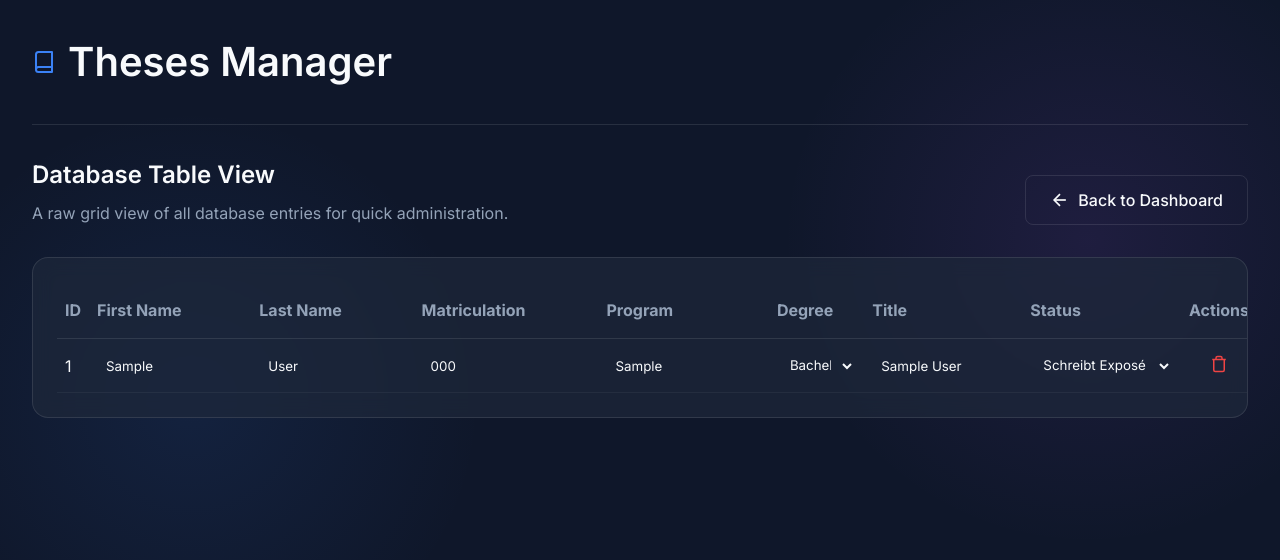
After one commit to vonunwerth/ThesesManager, a Flask app: page /table in a window 1280 px wide. The commit adds this page. Shown: the top 560 px of the page. Run offline with Flask 3, Linux system fonts and the light colour scheme; tables that the repository leaves empty hold one stand-in row (values such as "Sample post").

Commit message:
no doubles, archive, data table view

```diff
--- a/app.py
+++ b/app.py
@@ -32,10 +32,23 @@ with app.app_context():
 @app.route('/')
 def index():
     # Sort by submission date, handling nulls (put them at the end)
+    all_students = Student.query.all()
+    today = datetime.now().date()
+
+    active_students = [s for s in all_students if s.status != 'Bewertet']
+    graded_students = [s for s in all_students if s.status == 'Bewertet']
+
+    active_students.sort(key=lambda s: s.submission_date or datetime.max.date())
+    graded_students.sort(key=lambda s: s.submission_date or datetime.min.date(), reverse=True)
+
+    return render_template('index.html', students=active_students, graded_students=graded_students, today=today)
+
+@app.route('/table')
+def table_view():
     students = Student.query.all()
-    today = datetime.now().date()
-    students.sort(key=lambda s: s.submission_date or datetime.max.date())
-    return render_template('index.html', students=students, today=today)
+    # Sort by ID or whichever makes sense
+    students.sort(key=lambda s: s.id)
+    return render_template('table.html', students=students)
 
 @app.route('/api/students', methods=['POST'])
 def add_student():
--- a/static/js/main.js
+++ b/static/js/main.js
@@ -71,12 +71,19 @@ document.addEventListener('DOMContentLoaded', () => {
 
         document.getElementById('addStudentForm').addEventListener('submit', (e) => {
             e.preventDefault();
+
+            // Prevent double submission
+            const submitBtn = e.target.querySelector('button[type="submit"]');
+            submitBtn.disabled = true;
+            submitBtn.textContent = 'Saving...';
+
             const data = {
                 first_name: document.getElementById('first_name').value,
                 last_name: document.getElementById('last_name').value,
                 matriculation_number: document.getElementById('matriculation_number').value,
                 program: document.getElementById('program').value,
                 degree_type: document.getElementById('degree_type').value,
+                title: document.getElementById('title').value,
                 start_date: document.getElementById('start_date').value,
                 submission_date: document.getElementById('submission_date').value,
                 regular_meeting: document.getElementById('regular_meeting').value,
@@ -94,7 +101,15 @@ document.addEventListener('DOMContentLoaded', () => {
                 .then(resData => {
                     if (resData.success) {
                         window.location.reload();
+                    } else {
+                        submitBtn.disabled = false;
+                        submitBtn.textContent = 'Save Student';
                     }
+                })
+                .catch(err => {
+                    console.error(err);
+                    submitBtn.disabled = false;
+                    submitBtn.textContent = 'Save Student';
                 });
         });
     }
--- /dev/null
+++ b/templates/table.html
@@ -0,0 +1,170 @@
+{% extends "base.html" %}
+
+{% block content %}
+<div class="dashboard-header" style="display: flex; justify-content: space-between; align-items: flex-end;">
+    <div>
+        <h2>Database Table View</h2>
+        <p>A raw grid view of all database entries for quick administration.</p>
+    </div>
+    <a href="{{ url_for('index') }}" class="btn btn-secondary">
+        <svg width="20" height="20" viewBox="0 0 24 24" fill="none" stroke="currentColor" stroke-width="2">
+            <line x1="19" y1="12" x2="5" y2="12"></line>
+            <polyline points="12 19 5 12 12 5"></polyline>
+        </svg>
+        Back to Dashboard
+    </a>
+</div>
+
+<div class="glass-panel" style="padding: 1.5rem; overflow-x: auto;">
+    <table class="db-table" style="width: 100%; text-align: left; border-collapse: collapse; min-width: 1200px;">
+        <thead>
+            <tr style="border-bottom: 1px solid var(--border-color); color: var(--text-secondary);">
+                <th style="padding: 1rem 0.5rem;">ID</th>
+                <th style="padding: 1rem 0.5rem;">First Name</th>
+                <th style="padding: 1rem 0.5rem;">Last Name</th>
+                <th style="padding: 1rem 0.5rem;">Matriculation</th>
+                <th style="padding: 1rem 0.5rem;">Program</th>
+                <th style="padding: 1rem 0.5rem;">Degree</th>
+                <th style="padding: 1rem 0.5rem;">Title</th>
+                <th style="padding: 1rem 0.5rem;">Status</th>
+                <th style="padding: 1rem 0.5rem; text-align: center;">Actions</th>
+            </tr>
+        </thead>
+        <tbody>
+            {% for student in students %}
+            <tr class="table-row" data-id="{{ student.id }}"
+                style="border-bottom: 1px solid rgba(255,255,255,0.05); transition: background-color 0.2s;">
+                <td style="padding: 0.75rem 0.5rem;">{{ student.id }}</td>
+                <td style="padding: 0.75rem 0.5rem;"><input type="text" class="table-input" data-field="first_name"
+                        value="{{ student.first_name }}"></td>
+                <td style="padding: 0.75rem 0.5rem;"><input type="text" class="table-input" data-field="last_name"
+                        value="{{ student.last_name }}"></td>
+                <td style="padding: 0.75rem 0.5rem;"><input type="text" class="table-input"
+                        data-field="matriculation_number" value="{{ student.matriculation_number }}"></td>
+                <td style="padding: 0.75rem 0.5rem;"><input type="text" class="table-input" data-field="program"
+                        value="{{ student.program }}"></td>
+                <td style="padding: 0.75rem 0.5rem;">
+                    <select class="table-input" data-field="degree_type">
+                        <option value="Bachelor" {% if student.degree_type=='Bachelor' %}selected{% endif %}>Bachelor
+                        </option>
+                        <option value="Master" {% if student.degree_type=='Master' %}selected{% endif %}>Master</option>
+                    </select>
+                </td>
+                <td style="padding: 0.75rem 0.5rem;"><input type="text" class="table-input" data-field="title"
+                        value="{{ student.title }}"></td>
+                <td style="padding: 0.75rem 0.5rem;">
+                    <select class="table-input" data-field="status">
+                        <option value="Erste Idee" {% if student.status=='Erste Idee' %}selected{% endif %}>Erste Idee
+                        </option>
+                        <option value="Schreibt Expose" {% if student.status=='Schreibt Expose' %}selected{% endif %}>
+                            Schreibt Exposé</option>
+                        <option value="Expose wartet auf Review" {% if student.status=='Expose wartet auf Review'
+                            %}selected{% endif %}>Exposé wartet auf Review</option>
+                        <option value="Anmeldung eingereicht" {% if student.status=='Anmeldung eingereicht' %}selected{%
+                            endif %}>Anmeldung eingereicht</option>
+                        <option value="Angemeldet" {% if student.status=='Angemeldet' %}selected{% endif %}>Angemeldet
+                        </option>
+                        <option value="Abgegeben" {% if student.status=='Abgegeben' %}selected{% endif %}>Abgegeben
+                        </option>
+                        <option value="Bewertet" {% if student.status=='Bewertet' %}selected{% endif %}>Bewertet
+                        </option>
+                    </select>
+                </td>
+                <td style="padding: 0.75rem 0.5rem; text-align: center;">
+                    <button class="icon-btn delete-table-row" title="Delete Student" style="color: #ef4444;">
+                        <svg width="18" height="18" viewBox="0 0 24 24" fill="none" stroke="currentColor"
+                            stroke-width="2">
+                            <path d="M3 6h18"></path>
+                            <path d="M19 6v14a2 2 0 0 1-2 2H7a2 2 0 0 1-2-2V6m3 0V4a2 2 0 0 1 2-2h4a2 2 0 0 1 2 2v2">
+                            </path>
+                        </svg>
+                    </button>
+                </td>
+            </tr>
+            {% else %}
+            <tr>
+                <td colspan="9" style="padding: 2rem; text-align: center; color: var(--text-secondary);">No students
+                    found in the database.</td>
+            </tr>
+            {% endfor %}
+        </tbody>
+    </table>
+</div>
+
+<style>
+    .table-input {
+        background: transparent;
+        border: 1px solid transparent;
+        color: var(--text-primary);
+        width: 100%;
+        padding: 0.25rem 0.5rem;
+        border-radius: 0.25rem;
+    }
+
+    .table-input:hover,
+    .table-input:focus {
+        background: rgba(15, 23, 42, 0.5);
+        border-color: var(--border-color);
+        outline: none;
+    }
+
+    .table-row:hover {
+        background-color: rgba(255, 255, 255, 0.02);
+    }
+</style>
+
+<script>
+    document.addEventListener('DOMContentLoaded', () => {
+        // Save changes when leaving an input field
+        document.querySelectorAll('.table-input').forEach(input => {
+            input.addEventListener('change', (e) => {
+                const row = e.target.closest('tr');
+                const studentId = row.getAttribute('data-id');
+                const field = e.target.getAttribute('data-field');
+                const value = e.target.value;
+
+                // Optional enhancement: add a tiny visual flash that it's saving
+                e.target.style.borderColor = 'var(--primary-color)';
+
+                const payload = {};
+                payload[field] = value;
+
+                fetch(`/api/students/${studentId}`, {
+                    method: 'PUT',
+                    headers: { 'Content-Type': 'application/json' },
+                    body: JSON.stringify(payload)
+                })
+                    .then(res => res.json())
+                    .then(data => {
+                        if (data.success) {
+                            setTimeout(() => e.target.style.borderColor = 'transparent', 500);
+                        } else {
+                            e.target.style.borderColor = '#ef4444'; // Red on error
+                        }
+                    })
+                    .catch(() => e.target.style.borderColor = '#ef4444');
+            });
+        });
+
+        // Handle delete row
+        document.querySelectorAll('.delete-table-row').forEach(btn => {
+            btn.addEventListener('click', (e) => {
+                if (confirm('Are you sure you want to completely delete this student? This cannot be undone.')) {
+                    const row = e.target.closest('tr');
+                    const studentId = row.getAttribute('data-id');
+
+                    fetch(`/api/students/${studentId}`, {
+                        method: 'DELETE'
+                    })
+                        .then(res => res.json())
+                        .then(data => {
+                            if (data.success) {
+                                row.remove();
+                            }
+                        });
+                }
+            });
+        });
+    });
+</script>
+{% endblock %}
```
Also changed, not shown: templates/index.html (+45 -6 lines).
